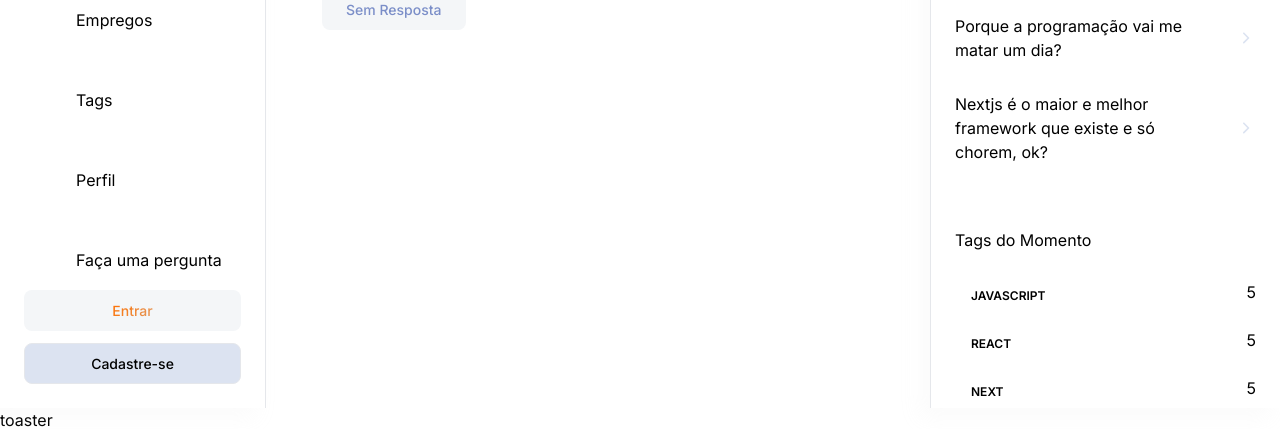
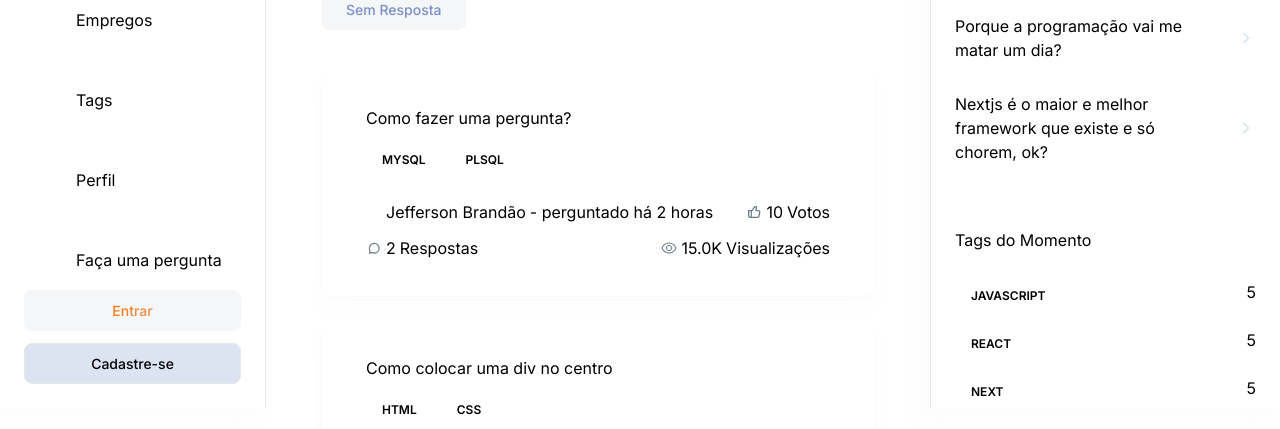
Before and after one commit to jeffersonbraster/devsociety, a Next.js app: page / in a window 1280 px wide. Shown: the part 392-821 px from the top of the page. Built offline with nearby package versions, Linux system fonts and the light colour scheme; no server answers.

Commit message:
criando question card

```diff
--- a/app/(root)/(home)/page.tsx
+++ b/app/(root)/(home)/page.tsx
@@ -1,10 +1,50 @@
+import QuestionCard from "@/components/cards/QuestionCard";
 import HomeFilters from "@/components/home/HomeFilters";
 import Filter from "@/components/shared/Filter";
+import NoResult from "@/components/shared/NoResult";
 import LocalSearchbar from "@/components/shared/search/LocalSearchbar";
 import { Button } from "@/components/ui/button";
 import { HomePageFilters } from "@/constants/filters";
 import Link from "next/link";
 import React from "react";
+
+const duasHorasDepois = new Date(new Date().getTime() + 2 * 60 * 60 * 1000);
+const questions = [
+  {
+    _id: "1",
+    title: "Como fazer uma pergunta?",
+    tags: [
+      { _id: "1", name: "mysql" },
+      { _id: "2", name: "plsql" },
+    ],
+    author: {
+      _id: "authorId1",
+      name: "Jefferson Brandão",
+      picture: "url/to/picture1",
+    },
+    upvotes: 10,
+    views: 15000,
+    answers: [{}, {}], // assuming each answer is an object, adjust accordingly
+    createdAt: duasHorasDepois,
+  },
+  {
+    _id: "2",
+    title: "Como colocar uma div no centro",
+    tags: [
+      { _id: "3", name: "html" },
+      { _id: "4", name: "css" },
+    ],
+    author: {
+      _id: "authorId2",
+      name: "Jefferson Brandão",
+      picture: "url/to/picture2",
+    },
+    upvotes: 15,
+    views: 120,
+    answers: [{}, {}, {}], // assuming each answer is an object, adjust accordingly
+    createdAt: new Date("2023-09-01T12:00:00.000Z"),
+  },
+];
 
 const Home = () => {
   return (
@@ -36,6 +76,33 @@
       </div>
 
       <HomeFilters />
+
+      <div className="mt-10 flex w-full flex-col gap-6">
+        {questions.length > 0 ? (
+          questions.map((question) => (
+            <QuestionCard
+              key={question._id}
+              _id={question._id}
+              title={question.title}
+              tags={question.tags}
+              author={question.author}
+              upvotes={question.upvotes}
+              views={question.views}
+              answers={question.answers}
+              createdAt={question.createdAt}
+            />
+          ))
+        ) : (
+          <NoResult
+            title="Sem Perguntas no Momento"
+            description=" Seja o primeiro a quebrar o silêncio! 🚀 Faça uma pergunta e inicie uma
+          discussão. Sua pergunta pode ser a próxima grande coisa com a qual
+          outras pessoas aprenderão. Não perca tempo!"
+            link="/ask-question"
+            linkTitle="Faça uma Pergunta"
+          />
+        )}
+      </div>
     </>
   );
 };
--- /dev/null
+++ b/components/cards/QuestionCard.tsx
@@ -0,0 +1,99 @@
+import Link from "next/link";
+import React from "react";
+import RenderTag from "../shared/RenderTag";
+import Metric from "../shared/Metric";
+import { formatDistanceToNow } from "date-fns";
+import { ptBR } from "date-fns/locale";
+import { formatAndDivideNumber } from "@/lib/utils";
+
+interface QuestionCardProps {
+  _id: string;
+  title: string;
+  tags: { _id: string; name: string }[];
+  author: {
+    _id: string;
+    name: string;
+    picture: string;
+  };
+  upvotes: number;
+  views: number;
+  answers: Array<Object>;
+  createdAt: Date;
+}
+
+const QuestionCard = ({
+  _id,
+  title,
+  tags,
+  author,
+  upvotes,
+  views,
+  answers,
+  createdAt,
+}: QuestionCardProps) => {
+  return (
+    <div className="card-wrapper rounded-[10px] p-9 sm:px-11">
+      <div className="flex flex-col-reverse items-start justify-between gap-5 sm:flex-row">
+        <div>
+          <span className="subtle-regular text-dark400_light700 line-clamp-1 flex sm:hidden">
+            {formatDistanceToNow(createdAt, {
+              addSuffix: true,
+              locale: ptBR,
+            }).replace("em cerca de", "há")}
+          </span>
+          <Link href={`/question/${_id}`}>
+            <h3 className="sm:h3-semibold base-semibold text-dark200_light900 line-clamp-1 flex-1">
+              {title}
+            </h3>
+          </Link>
+        </div>
+      </div>
+      <div className="mt-3.5 flex flex-wrap gap-2">
+        {tags.map((tag) => (
+          <RenderTag key={tag._id} _id={tag._id} name={tag.name} />
+        ))}
+      </div>
+
+      <div className="flex-between mt-6 w-full flex-wrap gap-3">
+        <Metric
+          imgUrl="/assets/icons/avatar.svg"
+          alt="User"
+          value={author.name}
+          title={` - perguntado ${formatDistanceToNow(createdAt, {
+            addSuffix: true,
+            locale: ptBR,
+          }).replace("em cerca de", "há")}`}
+          href={`/profile/${author._id}`}
+          isAuthor
+          textStyles="body-medium text-dark400_light700"
+        />
+
+        <Metric
+          imgUrl="/assets/icons/like.svg"
+          alt="Votos"
+          value={formatAndDivideNumber(upvotes)}
+          title=" Votos"
+          textStyles="small-medium text-dark400_light800"
+        />
+
+        <Metric
+          imgUrl="/assets/icons/message.svg"
+          alt="Menssagens"
+          value={formatAndDivideNumber(answers.length)}
+          title=" Respostas"
+          textStyles="small-medium text-dark400_light800"
+        />
+
+        <Metric
+          imgUrl="/assets/icons/eye.svg"
+          alt="eye"
+          value={formatAndDivideNumber(views)}
+          title=" Visualizações"
+          textStyles="small-medium text-dark400_light800"
+        />
+      </div>
+    </div>
+  );
+};
+
+export default QuestionCard;
--- /dev/null
+++ b/components/shared/Metric.tsx
@@ -0,0 +1,59 @@
+import Image from "next/image";
+import Link from "next/link";
+import React from "react";
+
+interface MetricProps {
+  imgUrl: string;
+  alt: string;
+  value: string | number;
+  title: string;
+  href?: string;
+  textStyles?: string;
+  isAuthor?: boolean;
+}
+
+const Metric = ({
+  imgUrl,
+  alt,
+  value,
+  title,
+  href,
+  textStyles,
+  isAuthor,
+}: MetricProps) => {
+  const metricContent = (
+    <>
+      <Image
+        src={imgUrl}
+        width={16}
+        height={16}
+        alt={alt}
+        className={`object-contain ${href ? "rounded-full" : ""}`}
+      />
+
+      <p className={`${textStyles} flex items-center gap-1`}>
+        {value}
+
+        <span
+          className={`small-regular line-clamp-1 ${
+            isAuthor ? "max-sm:hidden" : ""
+          }`}
+        >
+          {title}
+        </span>
+      </p>
+    </>
+  );
+
+  if (href) {
+    return (
+      <Link href={href} className="flex-center gap-1">
+        {metricContent}
+      </Link>
+    );
+  }
+
+  return <div className="flex-center flex-wrap gap-1">{metricContent}</div>;
+};
+
+export default Metric;
--- /dev/null
+++ b/components/shared/NoResult.tsx
@@ -0,0 +1,47 @@
+import Image from "next/image";
+import Link from "next/link";
+import React from "react";
+import { Button } from "../ui/button";
+
+interface NoResultProps {
+  title: string;
+  description: string;
+  link: string;
+  linkTitle: string;
+}
+
+const NoResult = ({ title, description, link, linkTitle }: NoResultProps) => {
+  return (
+    <div className="mt-10 flex w-full flex-col items-center justify-center">
+      <Image
+        src="/assets/images/light-illustration.png"
+        alt="Ilustração sem perguntas"
+        width={270}
+        height={200}
+        className="block object-contain dark:hidden"
+      />
+
+      <Image
+        src="/assets/images/dark-illustration.png"
+        alt="Ilustração sem perguntas"
+        width={270}
+        height={200}
+        className="hidden object-contain dark:flex"
+      />
+
+      <h2 className="h2-bold text-dark200_light900 mt-8">{title}</h2>
+
+      <p className="body-regular text-dark500_light700 my-3.5 max-w-md text-center">
+        {description}
+      </p>
+
+      <Link href={link}>
+        <Button className="paragraph-medium mt-5 min-h-[46px] rounded-lg bg-primary-500 px-4 py-3 text-light-900 hover:bg-primary-500 dark:bg-primary-500 dark:text-light-900">
+          {linkTitle}
+        </Button>
+      </Link>
+    </div>
+  );
+};
+
+export default NoResult;
--- a/components/shared/RenderTag.tsx
+++ b/components/shared/RenderTag.tsx
@@ -3,7 +3,7 @@
 import { Badge } from "../ui/badge";
 
 interface RenderTagProps {
-  _id: number;
+  _id: string;
   name: string;
   totalQuestions?: number;
   showCount?: boolean;
--- a/components/shared/RightSidebar.tsx
+++ b/components/shared/RightSidebar.tsx
@@ -4,25 +4,25 @@
 import RenderTag from "./RenderTag";
 
 const hotQuestions = [
-  { _id: 1, title: "Como entrar para o time do meu lider Rhuanzito" },
-  { _id: 2, title: "Como ser um bom dev no g1?" },
-  { _id: 3, title: "Como colocar uma div no centro da tela?" },
+  { _id: "1", title: "Como entrar para o time do meu lider Rhuanzito" },
+  { _id: "2", title: "Como ser um bom dev no g1?" },
+  { _id: "3", title: "Como colocar uma div no centro da tela?" },
   {
-    _id: 4,
+    _id: "4",
     title: "Porque a programação vai me matar um dia?",
   },
   {
-    _id: 5,
+    _id: "5",
     title: "Nextjs é o maior e melhor framework que existe e só chorem, ok?",
   },
 ];
 
 const popularTags = [
-  { _id: 1, name: "javascript", totalQuestions: 5 },
-  { _id: 2, name: "react", totalQuestions: 5 },
-  { _id: 3, name: "next", totalQuestions: 5 },
-  { _id: 4, name: "vue", totalQuestions: 2 },
-  { _id: 5, name: "redux", totalQuestions: 10 },
+  { _id: "1", name: "javascript", totalQuestions: 5 },
+  { _id: "2", name: "react", totalQuestions: 5 },
+  { _id: "3", name: "next", totalQuestions: 5 },
+  { _id: "4", name: "vue", totalQuestions: 2 },
+  { _id: "5", name: "redux", totalQuestions: 10 },
 ];
 
 const RightSidebar = () => {
--- a/lib/utils.ts
+++ b/lib/utils.ts
@@ -4,3 +4,15 @@
 export function cn(...inputs: ClassValue[]) {
   return twMerge(clsx(inputs))
 }
+
+export const formatAndDivideNumber = (num: number): string => {
+  if (num >= 1000000) {
+    const formattedNum = (num / 1000000).toFixed(1);
+    return `${formattedNum}M`;
+  } else if (num >= 1000) {
+    const formattedNum = (num / 1000).toFixed(1);
+    return `${formattedNum}K`;
+  } else {
+    return num.toString();
+  }
+};
--- a/package.json
+++ b/package.json
@@ -17,6 +17,7 @@
     "@tailwindcss/typography": "^0.5.10",
     "class-variance-authority": "^0.7.0",
     "clsx": "^2.0.0",
+    "date-fns": "^2.30.0",
     "lucide-react": "^0.292.0",
     "next": "14.0.2",
     "react": "^18",
```
Also changed, not shown: 1 other file (tests, documents, lock files or other folders).
